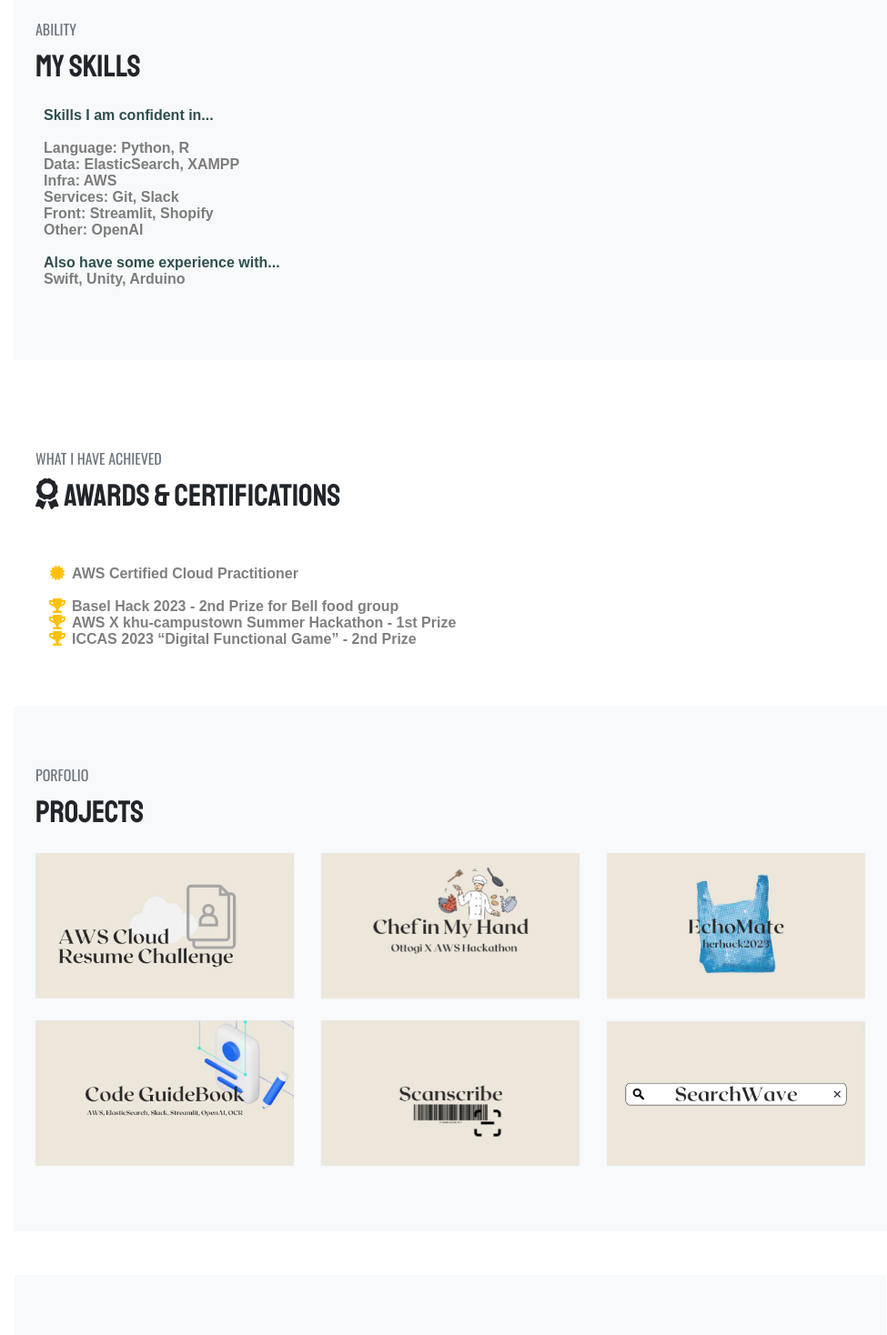
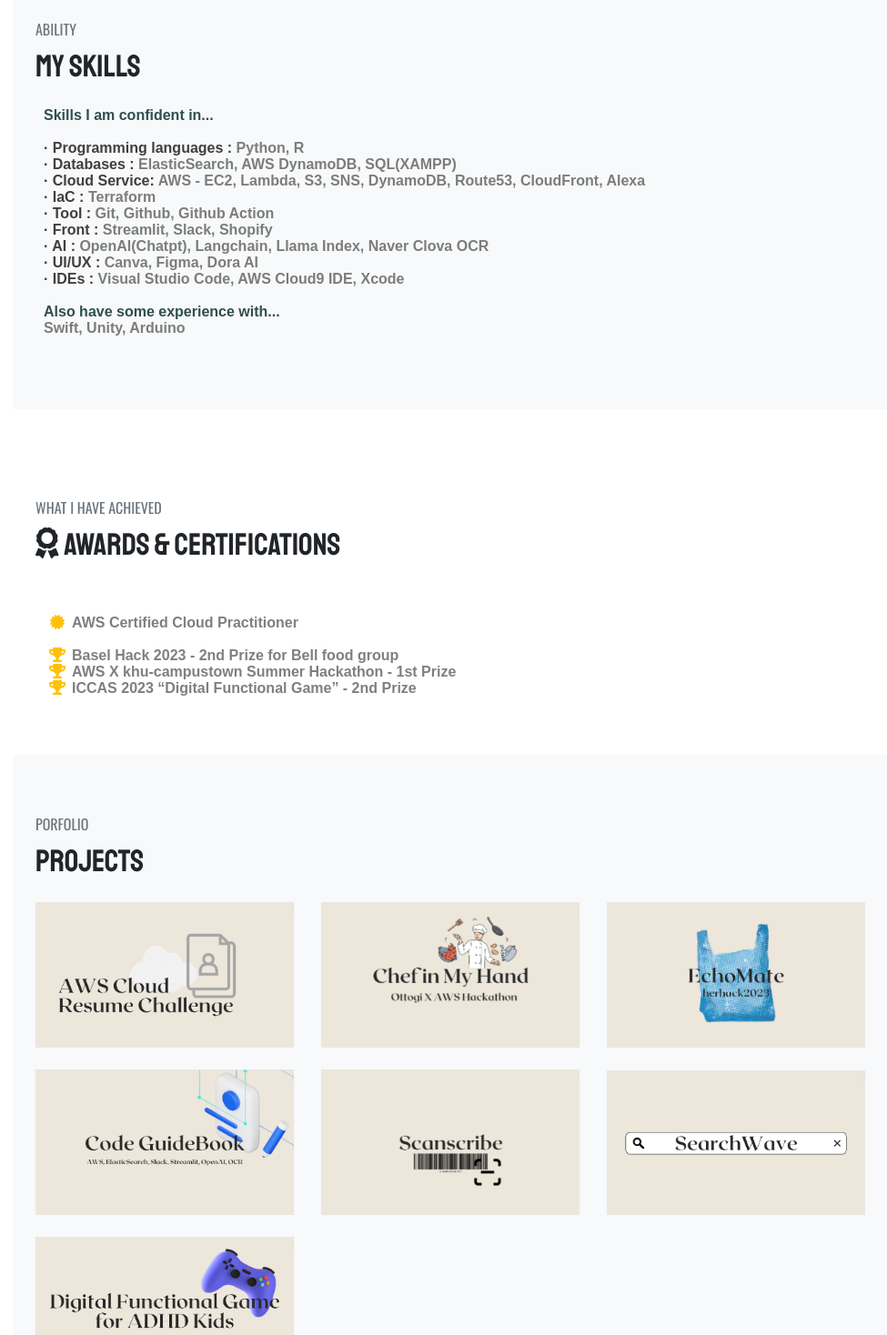
Before and after one commit to duper203/aws-cloud-resume-challenge, a plain HTML site: page website/index.html in a window 1280 px wide. Shown: the part 1670-3138 px from the top of the page at 91% size, without its empty margins (305-1280 px from the left). Drawn offline with nearby package versions, Linux system fonts and the light colour scheme; no server answers; a web font is replaced by a local one.

Commit message:
skills, projects updated

```diff
--- a/website/index.html
+++ b/website/index.html
@@ -115,16 +115,20 @@
                         <h1 class="text-uppercase font-staat font-size-34">My skills</h1>
                     </div>
                     <div class="row">
-                        <div class="col-sm-6 pl-4">
+                        <div class="col-sm-10 pl-4">
 
                             <p class="font-ram font-size-16 text-black-50 pb-3">
                                 <span style="color:darkslategrey;">Skills I am confident in...<br><br></span>
-                                Language: Python, R <br>
-                                Data: ElasticSearch, XAMPP <br>
-                                Infra: AWS  <br>
-                                Services: Git, Slack <br>
-                                Front: Streamlit, Shopify<br>
-                                Other: OpenAI <br>
+                                <span style="color:rgb(68, 61, 61);"><strong>· Programming languages :</strong></span> Python, R<br>
+
+                                <span style="color:rgb(68, 61, 61);"><strong>· Databases :</strong></span>  ElasticSearch, AWS DynamoDB, SQL(XAMPP)<br>
+                                <span style="color:rgb(68, 61, 61);"><strong>· Cloud Service:</strong></span>  AWS - EC2, Lambda, S3, SNS, DynamoDB, Route53, CloudFront, Alexa<br>
+                                <span style="color:rgb(68, 61, 61);"><strong>· IaC :</strong></span>  Terraform<br>
+                                <span style="color:rgb(68, 61, 61);"><strong>· Tool :</strong></span>  Git, Github, Github Action<br>
+                                <span style="color:rgb(68, 61, 61);"><strong>· Front :</strong></span> Streamlit, Slack, Shopify<br>
+                                <span style="color:rgb(68, 61, 61);"><strong>· AI :</strong></span>  OpenAI(Chatpt), Langchain, Llama Index, Naver Clova OCR<br>
+                                <span style="color:rgb(68, 61, 61);"><strong>· UI/UX :</strong></span>  Canva, Figma, Dora AI<br>
+                                <span style="color:rgb(68, 61, 61);"><strong>· IDEs :</strong></span>  Visual Studio Code, AWS Cloud9 IDE, Xcode<br>
 
                                 </br>
                                 <span style="color:darkslategrey;">Also have some experience with... <br></span>
@@ -336,6 +340,31 @@
                             </div>
                         </div>
 
+                        <!-- project 0 Game-->
+                        <div class="frame col-sm-4 pb-4" style="display: flex; justify-content: center; align-items: center;">
+
+                            <a href=""><img src="./assets/work/game.png" title="SearchWave"
+                                    alt="work1" class="img-fluid"></a>
+
+                            <div class="details" style="display: flex; justify-content: center; align-items: center;">
+                                <!-- <h3>SearchWave</h3> -->
+                                <p>
+                                    <br>
+                                    <a href="https://www.youtube.com/watch?v=CvPb-7za540" title="More">
+                                        <i class="fa-solid fa-magnifying-glass fa-2xl" style="color: #fcfcfd;"></i>
+                                        <span style="color: #fcfcfd;">Demo Video</span>
+                                    </a><br><br><br>
+
+                                    <a href="./assets/EKC2023Poster.pdf" title="Architect">
+                                        <i class="fa-solid fa-layer-group fa-2xl" style="color: #f4f5f5;"></i>
+                                        <span style="color: #fcfcfd;">Poster</span>
+                                    </a>
+
+
+                                </p>
+                            </div>
+                        </div>
+
 
                     </div>
                 </section>
```
Also changed, not shown: website/assets/work/game.png (added), 1 other file.
